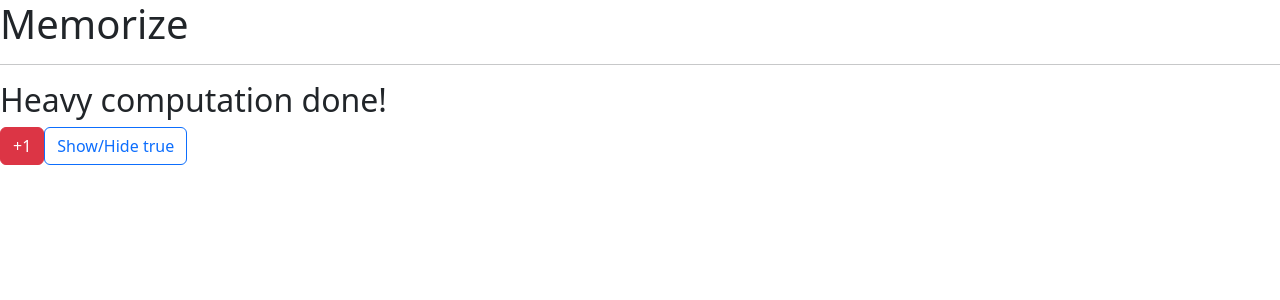
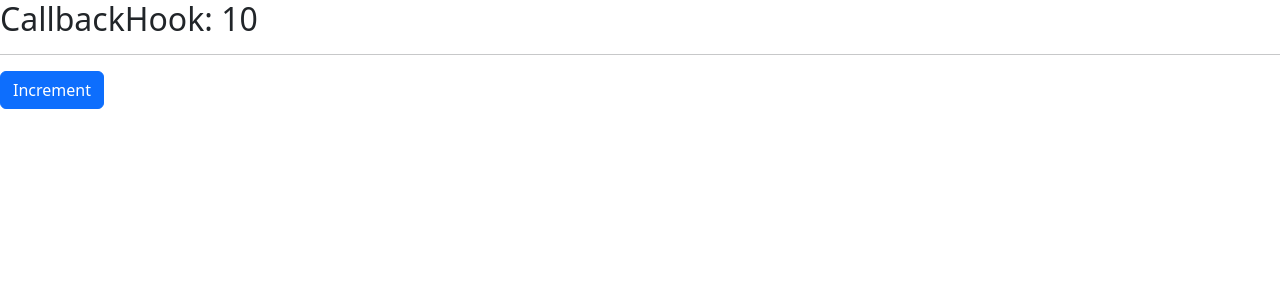
Before and after one commit to Kevin-ORojas/REACT, a React (Vite) app in the folder 05-hook-app/: page / in a window 1280 px wide. Shown: the top 300 px of the page. Built offline with nearby package versions, Linux system fonts and the light colour scheme.

Commit message:
usecallback

```diff
--- /dev/null
+++ b/05-hook-app/src/06-memos/CallbackHook.jsx
@@ -0,0 +1,29 @@
+import React, { useCallback, useState } from "react";
+import { ShowIncrement } from "./ShowIncrement";
+
+/* el use callback sirve para memorizar funciones.*/
+
+export const CallbackHook = () => {
+  const [counter, setCounter] = useState(10);
+
+  //   const incrementFather = () => {
+  //     setCounter(counter + 1);
+  //   };
+
+  /* El useCallback nos devuelve una versión optimizada de la función que se pasa como argumento.
+  Esta versión se utiliza en lugar de la original cuando se pasa como prop a un componente o cuando se utiliza como dependencia de un useEffect. */
+
+  const incrementFather = useCallback(() => {
+    setCounter((value) => value + 1);
+  }, []);
+
+  return (
+    <div>
+      <h2>CallbackHook: {counter}</h2>
+
+      <hr />
+
+      <ShowIncrement increment={incrementFather} />
+    </div>
+  );
+};
--- /dev/null
+++ b/05-hook-app/src/06-memos/ShowIncrement.jsx
@@ -0,0 +1,11 @@
+import React from "react";
+
+export const ShowIncrement = ({ increment }) => {
+  return (
+    <div>
+      <button className="btn btn-primary" onClick={() => increment()}>
+        Increment
+      </button>
+    </div>
+  );
+};
--- a/05-hook-app/src/HookApp.jsx
+++ b/05-hook-app/src/HookApp.jsx
@@ -8,6 +8,7 @@ import { FocusScreen } from "./04-useRef/FocusScreen";
 import { Layout } from "./05-useLayoutEffect/Layout";
 import { Memorize } from "./06-memos/Memorize";
 import { MemoHook } from "./06-memos/MemoHook";
+import { CallbackHook } from "./06-memos/CallbackHook";
 
 export const HookApp = () => {
   return (
@@ -31,7 +32,9 @@ export const HookApp = () => {
 
       {/* <Memorize /> */}
 
-      <MemoHook />
+      {/* <MemoHook /> */}
+
+      <CallbackHook />
     </div>
   );
 };
```
